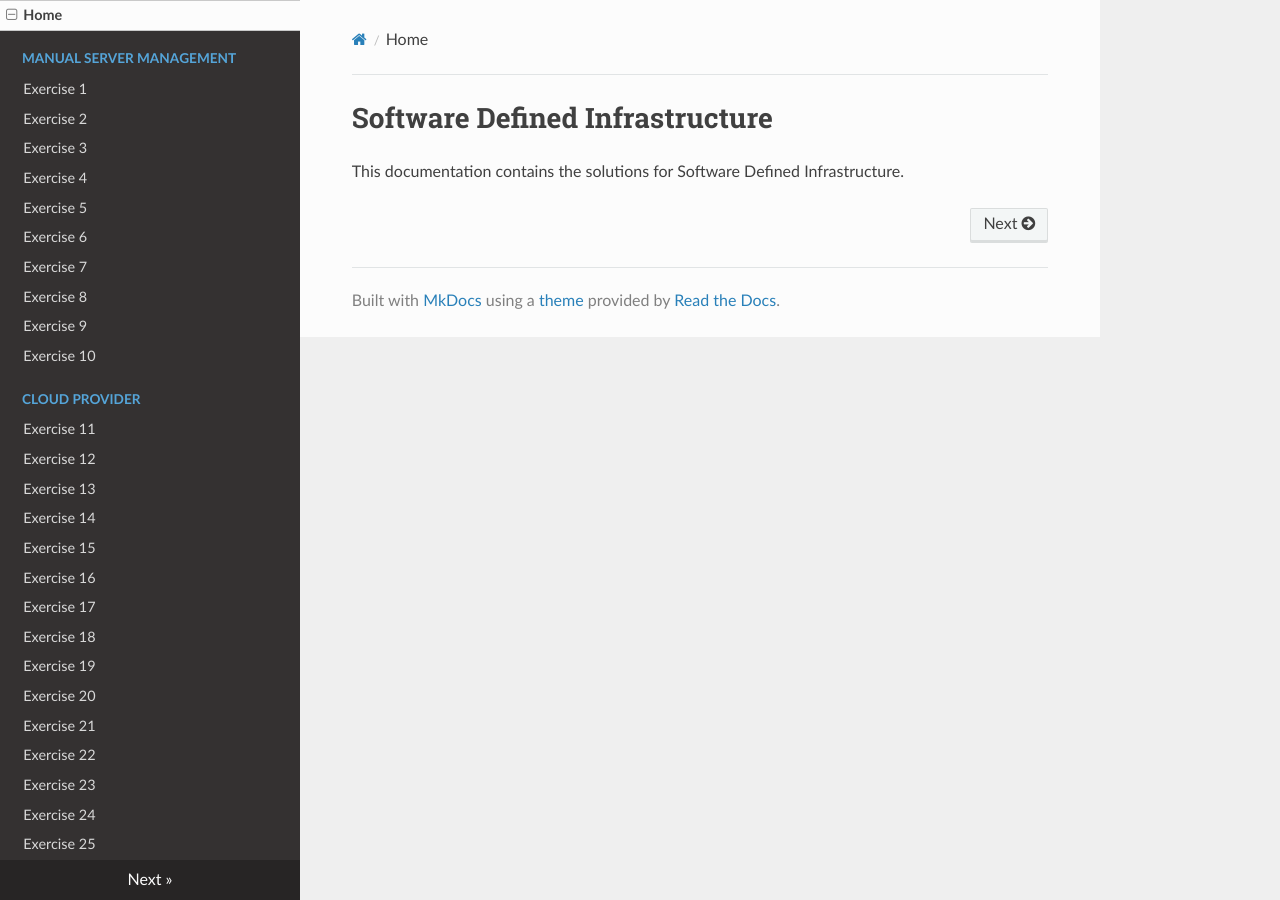
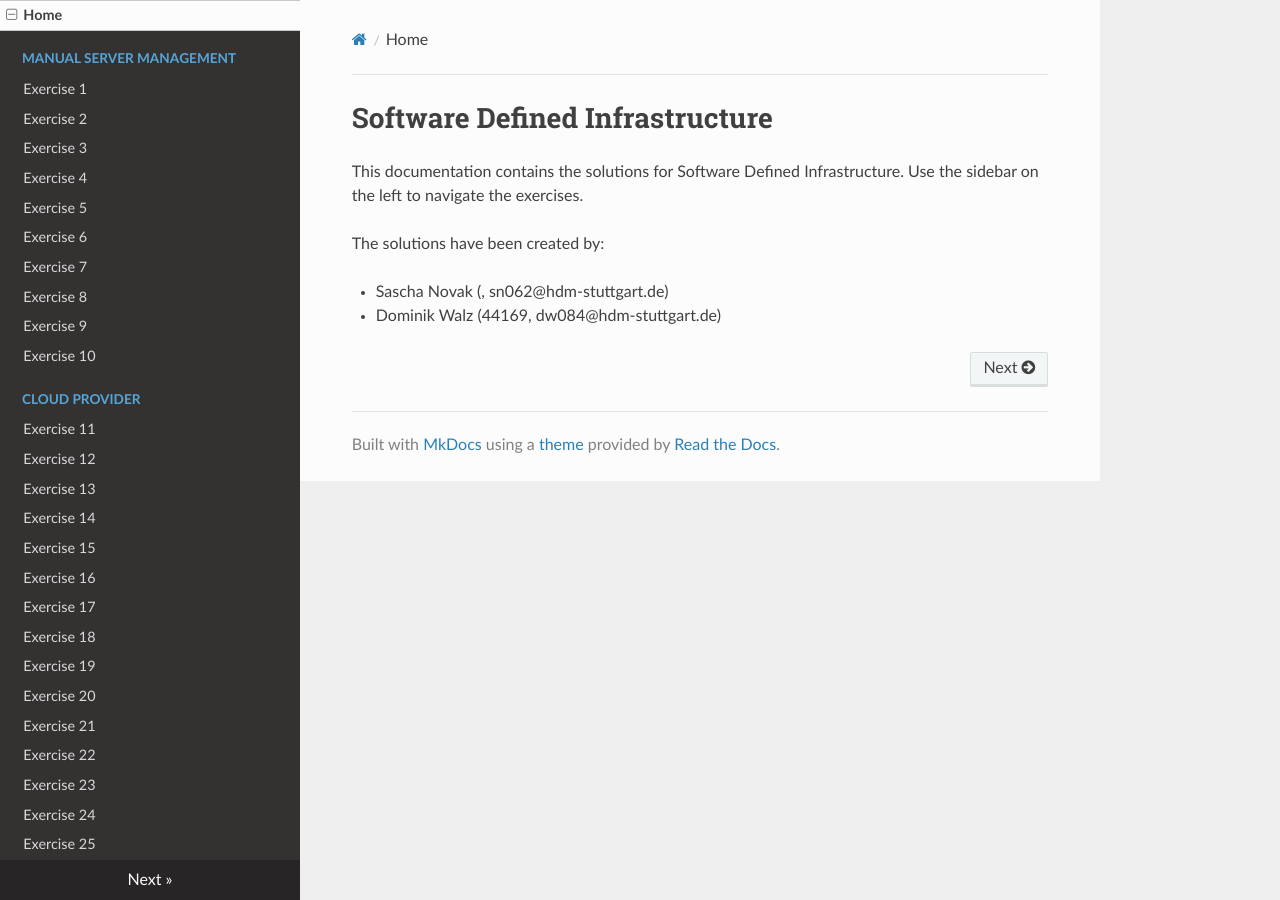
Before and after one commit to DWalz/sdi-25, an MkDocs documentation site: the page built from docs/index.md, in a window 1280 px wide. Built offline with MkDocs 1.6.1, drawn with Linux system fonts in a browser that asks for light colours; nearby versions of some CDN libraries.

Commit message:
Add Authors

```diff
--- a/docs/index.md
+++ b/docs/index.md
@@ -1,3 +1,9 @@
 # Software Defined Infrastructure
 
 This documentation contains the solutions for Software Defined Infrastructure.
+Use the sidebar on the left to navigate the exercises.
+
+The solutions have been created by:
+
+- Sascha Novak (, sn062@hdm-stuttgart.de)
+- Dominik Walz (44169, dw084@hdm-stuttgart.de)
```
